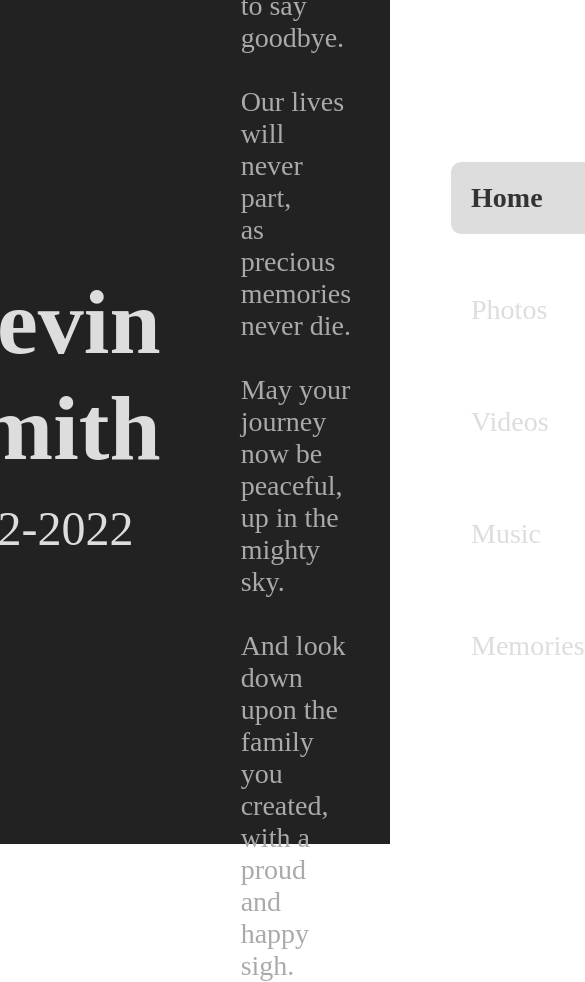
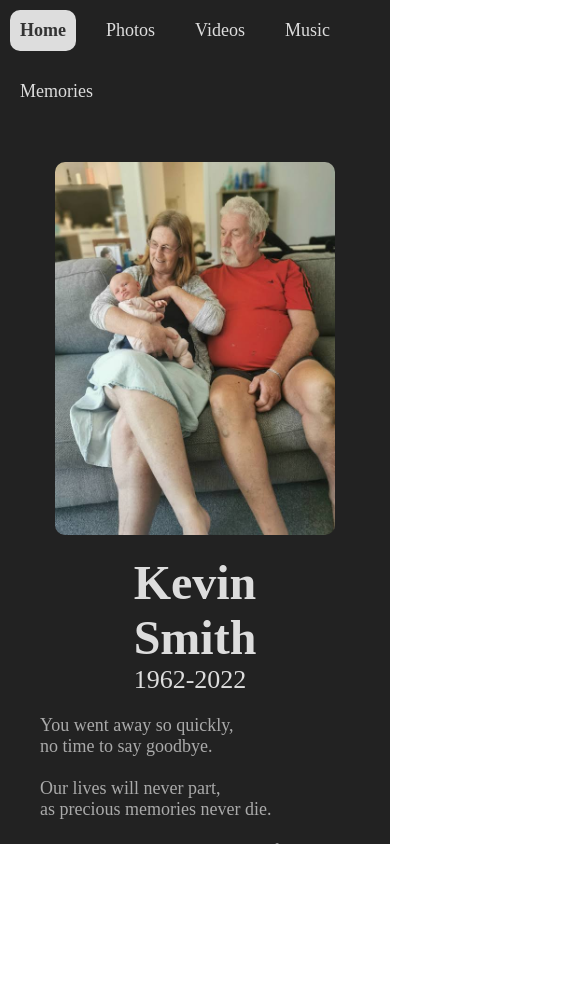
Before and after one commit to peteroomen/kevin-memorial, a React (Create React App) app in the folder kevin-memorial/: page / in a window 390 px wide. Shown: the top 982 px of the page, 585 px wide, since content can reach past the window. After the commit the page ends 844 px from the top, so only its background shows below. Built offline with nearby package versions, Linux system fonts and the light colour scheme.

Commit message:
Added decent mobile compat

```diff
--- a/kevin-memorial/src/components/navbar.tsx
+++ b/kevin-memorial/src/components/navbar.tsx
@@ -11,7 +11,7 @@ function Navbar(props: IProps) {
     ];
 
     return (
-        <nav className='flex column font-nav navbar'>
+        <nav className='flex column row-m font-nav navbar wrap'>
             {links.map((link, i) =>
                 <a href={link.url} className={i == props.selectedItemIndex ? "selected" : ""}>{link.title}</a>)
             }
--- a/kevin-memorial/src/index.css
+++ b/kevin-memorial/src/index.css
@@ -63,22 +63,17 @@ pre, p {
 }
 
 div.background {
-  /*background-image: url("img/mt-maunganui.webp");*/
   background-color: #222222;
-  background-size: auto;
-  background-position: center;
   width: 100%;
   height: 100%;
   margin: 0;
   padding: 0;
   display: flex;
-  align-items: center;
-  justify-content: center;
 }
 
 img.kevin {
   width: 100%;
-  max-width: 20vw;
+  max-width: 280px;
   border-radius: 10px;
 }
 
@@ -97,6 +92,14 @@ nav.navbar a {
   -moz-transition: all 0.2s 0s ease-in-out;
   -o-transition: all 02s 0s ease-in-out;
   transition: all 0.2s 0s ease-in-out;
+}
+
+pre {
+  white-space: pre-wrap;       /* Since CSS 2.1 */
+  white-space: -moz-pre-wrap;  /* Mozilla, since 1999 */
+  white-space: -pre-wrap;      /* Opera 4-6 */
+  white-space: -o-pre-wrap;    /* Opera 7 */
+  word-wrap: break-word;       /* Internet Explorer 5.5+ */
 }
 
 nav.navbar a:hover {
@@ -178,6 +181,10 @@ a.link:hover {
   flex-wrap: wrap;
 }
 
+.flex.gap {
+  gap: 40px;
+}
+
 .grow {
   flex: 1;
 }
@@ -189,3 +196,140 @@ a.link:hover {
 .h-100 {
   height: 100%;
 }
+
+.pl-l {
+  padding-left: 80px;
+}
+
+.pr-l {
+  padding-right: 80px;
+}
+
+.pt-l {
+  padding-top: 80px;
+}
+
+.pb-l {
+  padding-bottom: 80px;
+}
+
+.pt-s {
+  padding-top: 20px;
+}
+
+@media only screen and (max-width: 1180px) {
+  .font-title {
+    font-size: 62px;
+  }
+
+  .font-subtitle {
+    font-size: 32px;
+  }
+
+  .font-subtitle2 {
+    font-size: 28px;
+  }
+
+  .font-pagetitle {
+    font-family: 'Tangerine', serif;
+    font-size: 32px;
+    font-weight: 800;
+  }
+
+  .font-memoir {
+    font-size: 22px;
+  }
+
+  .font-body {
+    font-size: 18px;
+  }
+
+  .font-nav {
+    font-size: 22px;
+  }
+}
+
+@media only screen and (max-width: 1024px) {
+  .font-title {
+    font-size: 48px;
+  }
+
+  .font-subtitle {
+    font-size: 26px;
+  }
+
+  .font-subtitle2 {
+    font-size: 20px;
+  }
+
+  .font-pagetitle {
+    font-family: 'Tangerine', serif;
+    font-size: 26px;
+    font-weight: 800;
+  }
+
+  .font-memoir {
+    font-size: 18px;
+  }
+
+  .font-body {
+    font-size: 16px;
+  }
+
+  .font-nav {
+    font-size: 18px;
+  }
+
+  .pl-l {
+    padding-left: 40px;
+  }
+
+  .pr-l {
+    padding-right: 40px;
+  }
+
+  .pt-l {
+    padding-top: 40px;
+  }
+
+  .pb-l {
+    padding-bottom: 40px;
+  }
+
+  .pt-s {
+    padding-top: 10px;
+  }
+
+  nav.navbar a {
+    padding: 10px;
+    margin: 10px;
+  }
+
+  .flex.gap {
+    gap: 20px;
+  }
+}
+
+@media only screen and (max-width:800px) {
+
+  .flex.row-m {
+    flex-direction: row;
+  }
+
+  .flex.column-m {
+    flex-direction: column;
+  }
+
+  .flex.column-r-m {
+    flex-direction: column-reverse;
+  }
+
+  .flex.reset-justify-m {
+    justify-content: normal;
+  }
+
+
+}
+
+@media only screen and (max-width: 600px) {
+}
--- a/kevin-memorial/src/pages/home.tsx
+++ b/kevin-memorial/src/pages/home.tsx
@@ -3,21 +3,25 @@ import kevin from "../img/kevin.jpg"
 
 function Home() {
   return (
-    <div className="background">
-        <div className="flex row middle w-100 h-100" style={{paddingLeft: "80px"}}>
+    <div className="background flex row column-r-m middle">
+        <div className="grow" style={{overflow: "auto"}}>
+            <div
+                className="flex row column-m reset-justify-m middle w-100 h-100 gap pl-l pr-l pt-l pb-l"
+                style={{boxSizing: "border-box"}}
+            >
                 <div className='flex column'>
                     <img className="kevin" src={kevin} />
                 </div>
-            <div className='flex column' style={{paddingLeft: "80px", paddingRight: "80px"}}>
+                <div className='flex column'>
                     <div className="font-title">
                         Kevin<br/>
                         Smith
                     </div>
-                <div className="font-subtitle" style={{marginTop: "20px", marginBottom: "20px"}}>
+                    <div className="font-subtitle">
                         1962-2022
                     </div>
                 </div>
-            <div className='flex column grow' style={{paddingRight: "80px"}}>
+                <div className='flex column grow'>
                     <div className="font-memoir">
                         You went away so quickly,<br/>
                         no time to say goodbye.<br/><br/>
@@ -28,9 +32,12 @@ function Home() {
                         And look down upon the family you created,<br/>
                         with a proud and happy sigh.
                     </div>
+                    <br />
+                    <br />
+                </div>
+            </div>
         </div>
         <Navbar selectedItemIndex={0} />
-        </div>
     </div>
   );
 }
--- a/kevin-memorial/src/pages/music.tsx
+++ b/kevin-memorial/src/pages/music.tsx
@@ -2,7 +2,7 @@ import Navbar from "../components/navbar";
 
 function Music() {
   return (
-    <div className="background">
+    <div className="background flex row column-r-m middle">
         <div className="flex wrap row middle w-100 h-100">
             <div className="flex column grow h-100" style={{paddingLeft: "80px", paddingRight: "80px"}}>
                 <div className="font-pagetitle" style={{paddingTop: "40px", paddingBottom: "20px"}}>Music</div>
@@ -19,8 +19,8 @@ function Music() {
                     />
                 </div>
             </div>
-            <Navbar selectedItemIndex={3} />
         </div>
+        <Navbar selectedItemIndex={3} />
     </div>
   );
 }
--- a/kevin-memorial/src/pages/photos.tsx
+++ b/kevin-memorial/src/pages/photos.tsx
@@ -42,14 +42,14 @@ function Photos() {
     }, []);
 
   return (
-    <div className="background">
-        <div className="flex row middle w-100 h-100">
+    <div className="background flex row column-r-m middle">
+        <div className="grow h-100" style={{overflow: "auto"}}>
             <div
-                className='flex column grow'
-                style={{paddingLeft: "80px", paddingRight: "80px", paddingBottom: "80px", height: "100%"}}
+                className="flex column reset-justify-m middle w-100 h-100 gap pl-l pr-l pt-l pb-l"
+                style={{boxSizing: "border-box"}}
             >
-                <div className="font-pagetitle" style={{paddingTop: "80px", paddingBottom: "20px"}}>Photos</div>
-                <div className="font-body" style={{paddingBottom: "20px"}}>
+                <div className="font-pagetitle">Photos</div>
+                <div className="font-body">
                     If you have a photo you'd like added, please send it to <a className="link" href="mailto:petertheoomen@gmail.com">petertheoomen@gmail.com</a>.
                 </div>
                 <div style={{height: "100%", overflow: "auto"}}>
@@ -57,8 +57,8 @@ function Photos() {
                     {photos && <div style={{}}><Gallery photos={photos} /></div>}
                 </div>
             </div>
-            <Navbar selectedItemIndex={1} />
         </div>
+        <Navbar selectedItemIndex={1} />
     </div>
   );
 }
--- a/kevin-memorial/src/pages/videos.tsx
+++ b/kevin-memorial/src/pages/videos.tsx
@@ -42,16 +42,19 @@ function Videos() {
     }, []);
 
   return (
-    <div className="background">
-        <div className="flex wrap row middle w-100 h-100">
-            <div className="flex column grow h-100" style={{paddingLeft: "80px", paddingRight: "80px"}}>
-                <div className="font-pagetitle" style={{paddingTop: "40px", paddingBottom: "20px"}}>Videos</div>
-                <div className="font-body" style={{paddingBottom: "20px"}}>
+    <div className="background flex row column-r-m middle">
+        <div className="grow h-100" style={{overflow: "auto"}}>
+            <div
+                className="flex column reset-justify-m middle w-100 h-100 gap pl-l pr-l pt-l pb-l"
+                style={{boxSizing: "border-box"}}
+            >
+                <div className="font-pagetitle">Videos</div>
+                <div className="font-body">
                     If you have a video you'd like added, please send it to <a className="link" href="mailto:petertheoomen@gmail.com">petertheoomen@gmail.com</a>.
                 </div>
-                <div>
+                <div style={{height: "100%", maxWidth: "720px"}}>
                     <iframe
-                        width="720"
+                        width="100%"
                         height="480"
                         src="https://www.youtube.com/embed/videoseries?list=PLTUA3F4BI6IHJ1QJ-vZ7ojKXto1aiUCJ3"
                         title="YouTube video player"
@@ -61,8 +64,8 @@ function Videos() {
                     />
                 </div>
             </div>
-            <Navbar selectedItemIndex={2} />
         </div>
+        <Navbar selectedItemIndex={2} />
     </div>
   );
 }
```
Also changed, not shown: kevin-memorial/src/pages/memories.tsx (+32 -14 lines). Lines whose indentation alone changed are shown as unchanged.
